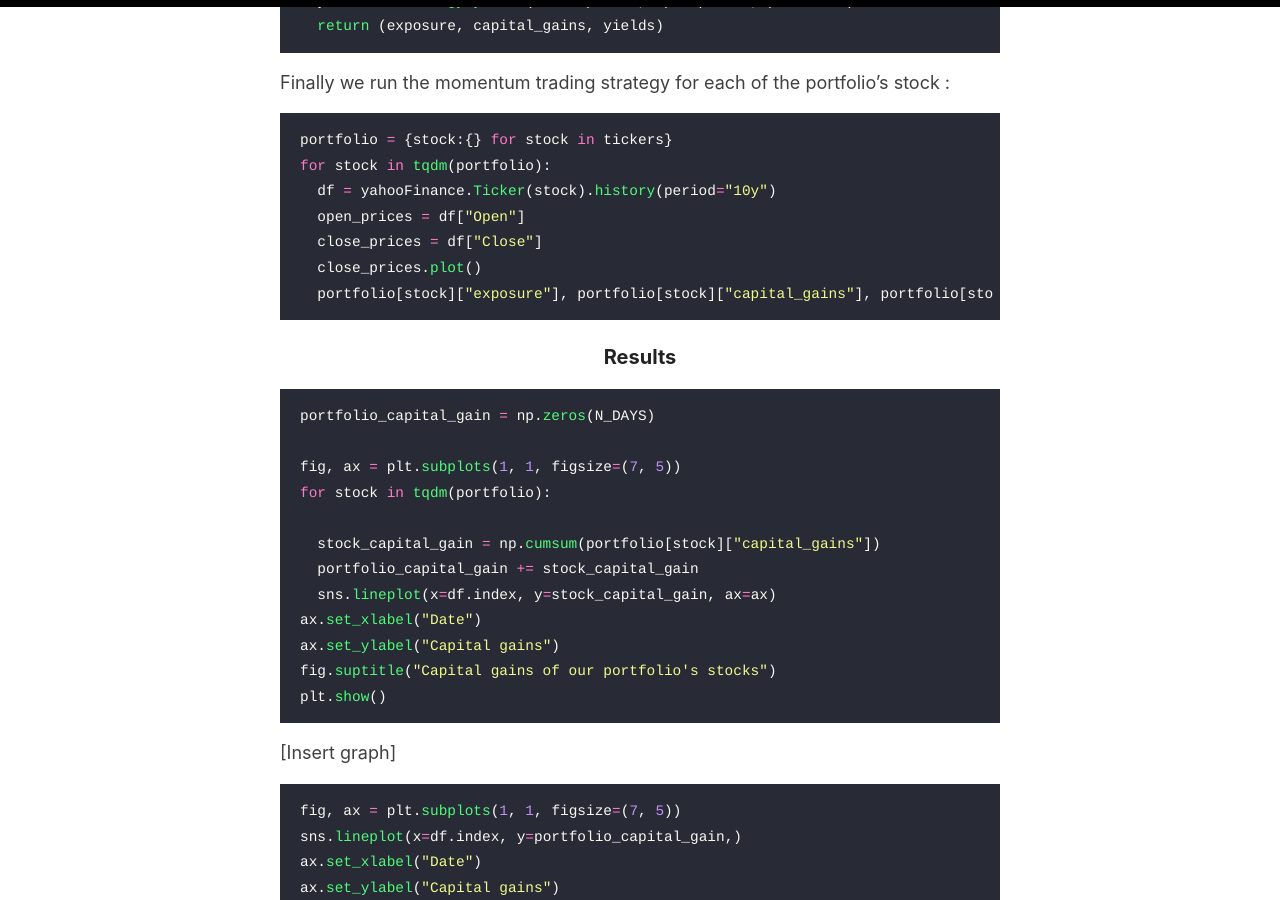
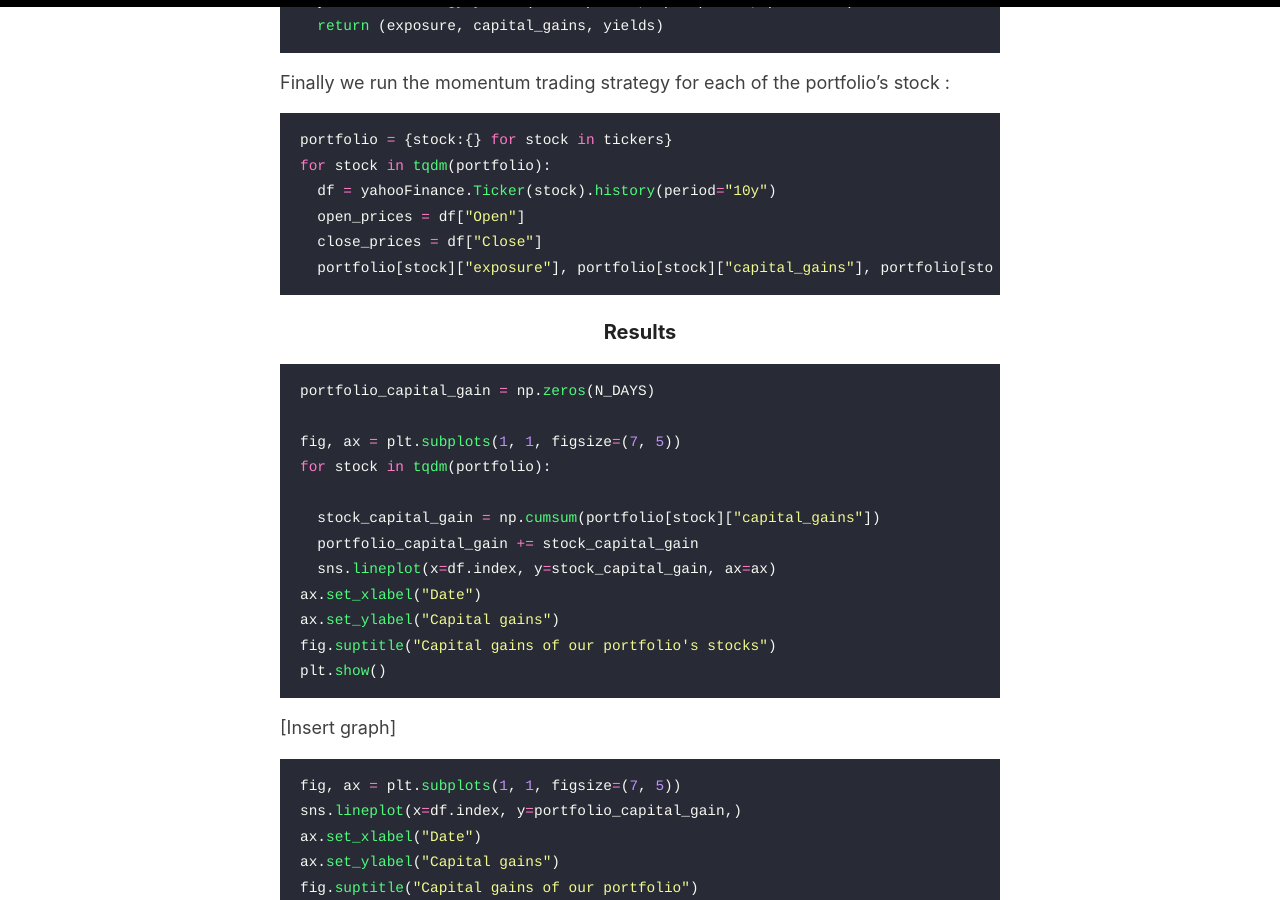
Before and after one commit to Zaltarba/blog, a Jekyll site: the page built from _posts/2023-07-21-momentumTrading.md, in a window 1280 px wide and 900 px high, scrolled down 5913 px. Built offline with Jekyll 4.4.1, drawn with Linux system fonts in a browser that asks for light colours.

Commit message:
Update 2023-07-21-momentumTrading.md

````diff
--- a/_posts/2023-07-21-momentumTrading.md
+++ b/_posts/2023-07-21-momentumTrading.md
@@ -209,7 +209,6 @@ for stock in tqdm(portfolio):
   df = yahooFinance.Ticker(stock).history(period="10y")
   open_prices = df["Open"]
   close_prices = df["Close"]
-  close_prices.plot()
   portfolio[stock]["exposure"], portfolio[stock]["capital_gains"], portfolio[stock]["yields"] = strategy(open_prices, close_prices)
 ```
 
````
